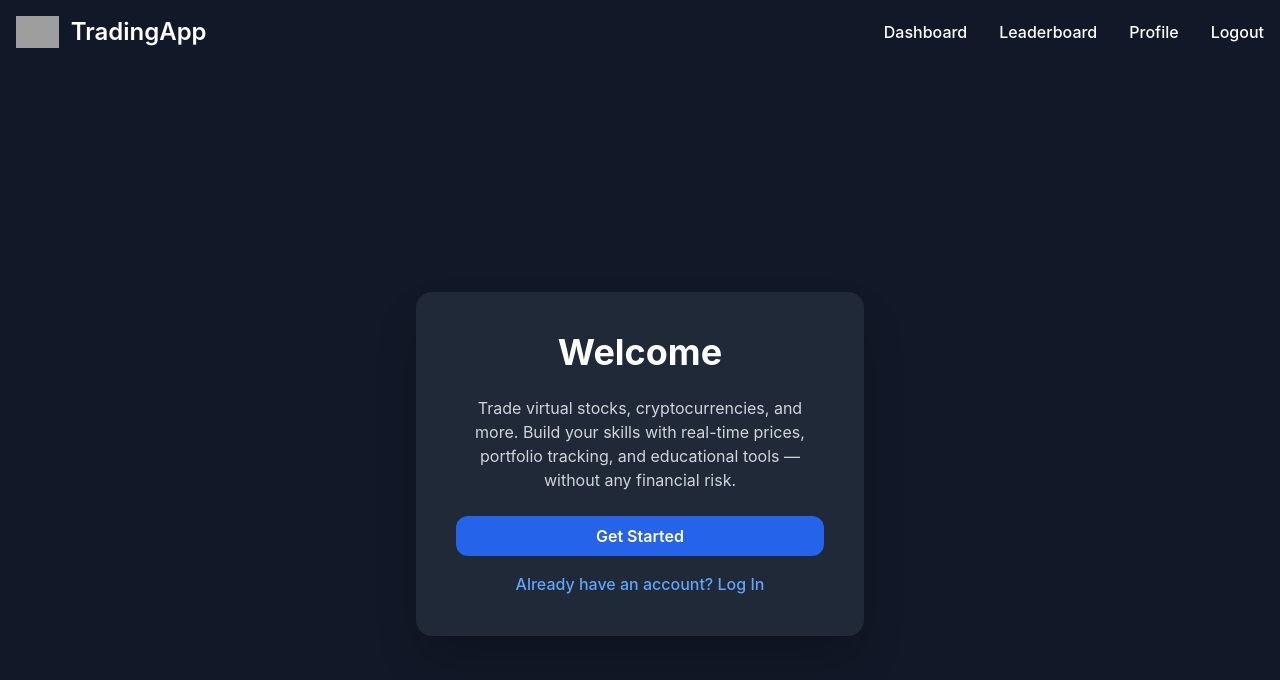
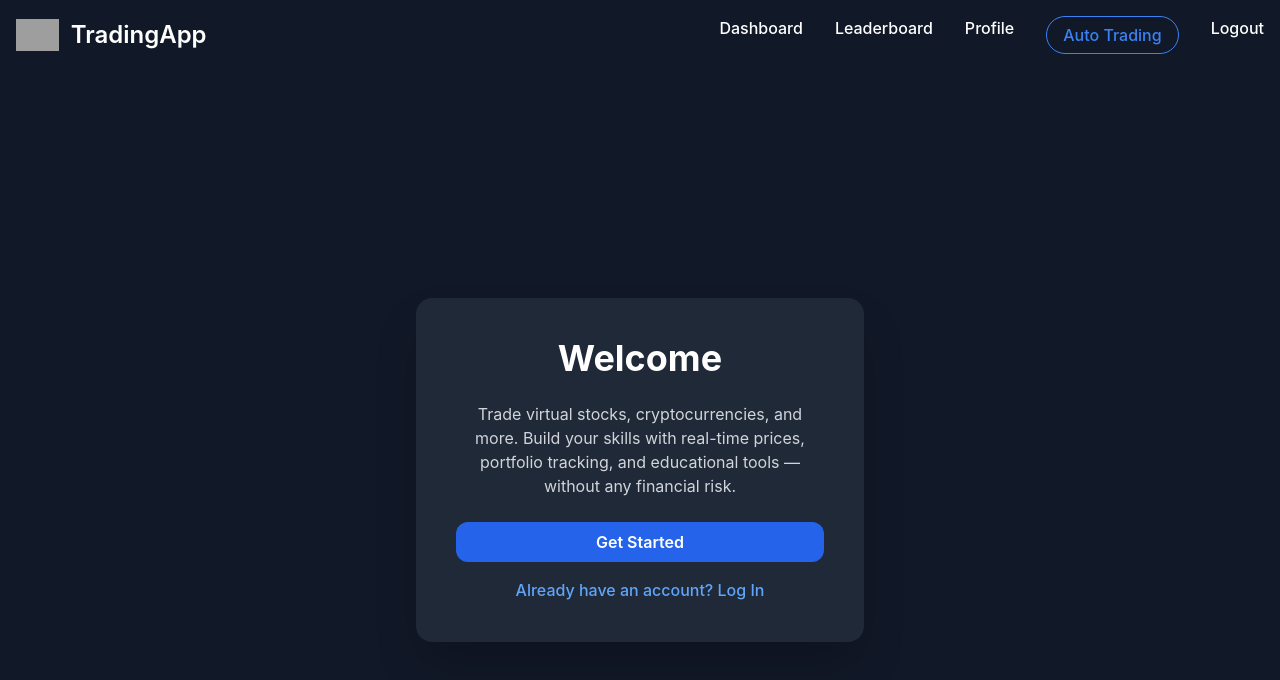
Before and after one commit to reyyhaneh/trading-app, a React (Create React App) app in the folder frontend/: page / in a window 1280 px wide. Shown: the top 680 px of the page. Built offline with nearby package versions, Linux system fonts and the light colour scheme; sample sign-in values are in the browser's storage; grey boxes are pictures that could not be loaded.

Commit message:
auto trading button added to navbar

```diff
--- a/frontend/src/components/Navbar.js
+++ b/frontend/src/components/Navbar.js
@@ -21,7 +21,6 @@ const Navbar = () => {
             <img src="https://flowbite.com/docs/images/logo.svg" className="h-8" alt="Logo" />
             <span className="self-center text-2xl font-semibold whitespace-nowrap dark:text-white">TradingApp</span>
           </Link>
-
           {/* Hamburger Menu Button */}
           <button
             data-collapse-toggle="navbar-default"
@@ -84,6 +83,14 @@ const Navbar = () => {
                     </Link>
                   </li>
                   <li>
+                    <Link
+                      to="/auto-trading-rules"
+                      className="block px-4 py-1.5 border border-blue-500 text-blue-500 rounded-full hover:bg-blue-500 hover:text-white transition duration-200"
+                    >
+                      Auto Trading
+                    </Link>
+                  </li>
+                  <li>
                     <button
                       onClick={handleLogout}
                       type = "button"
```
